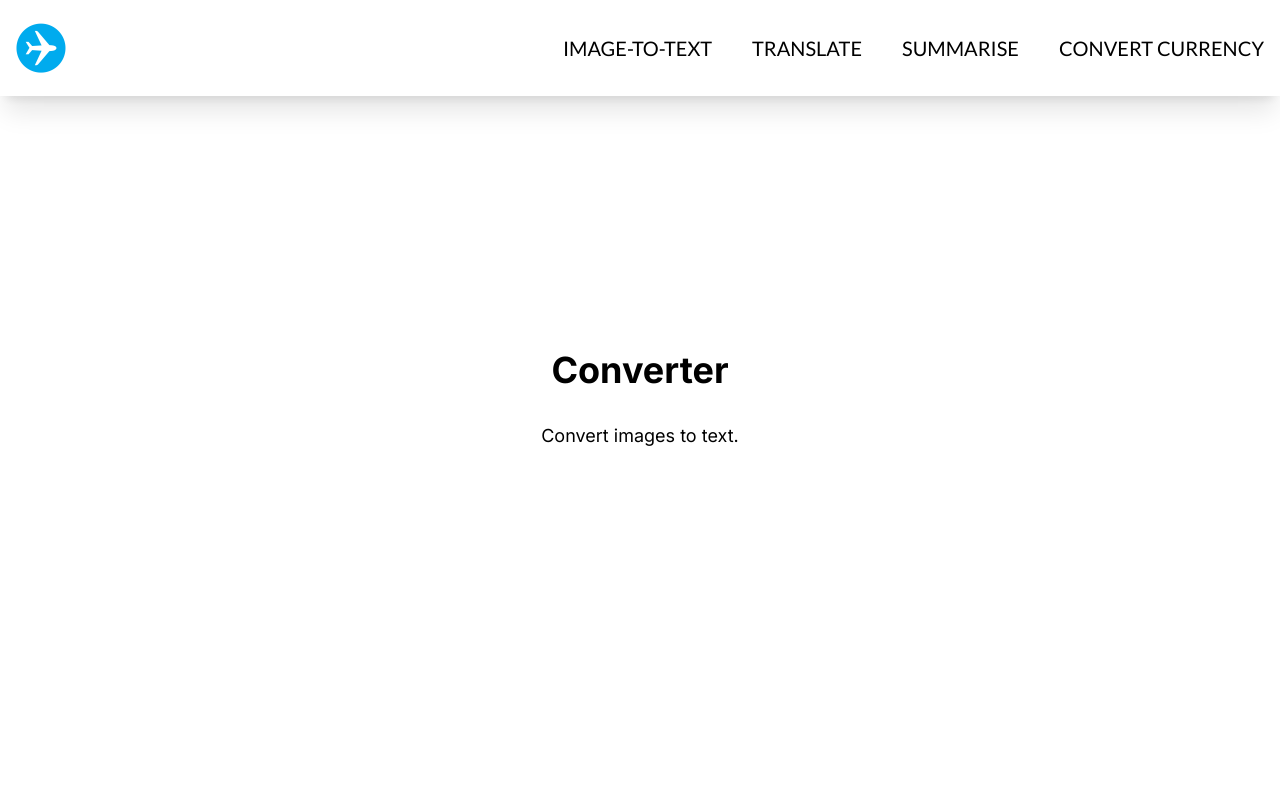
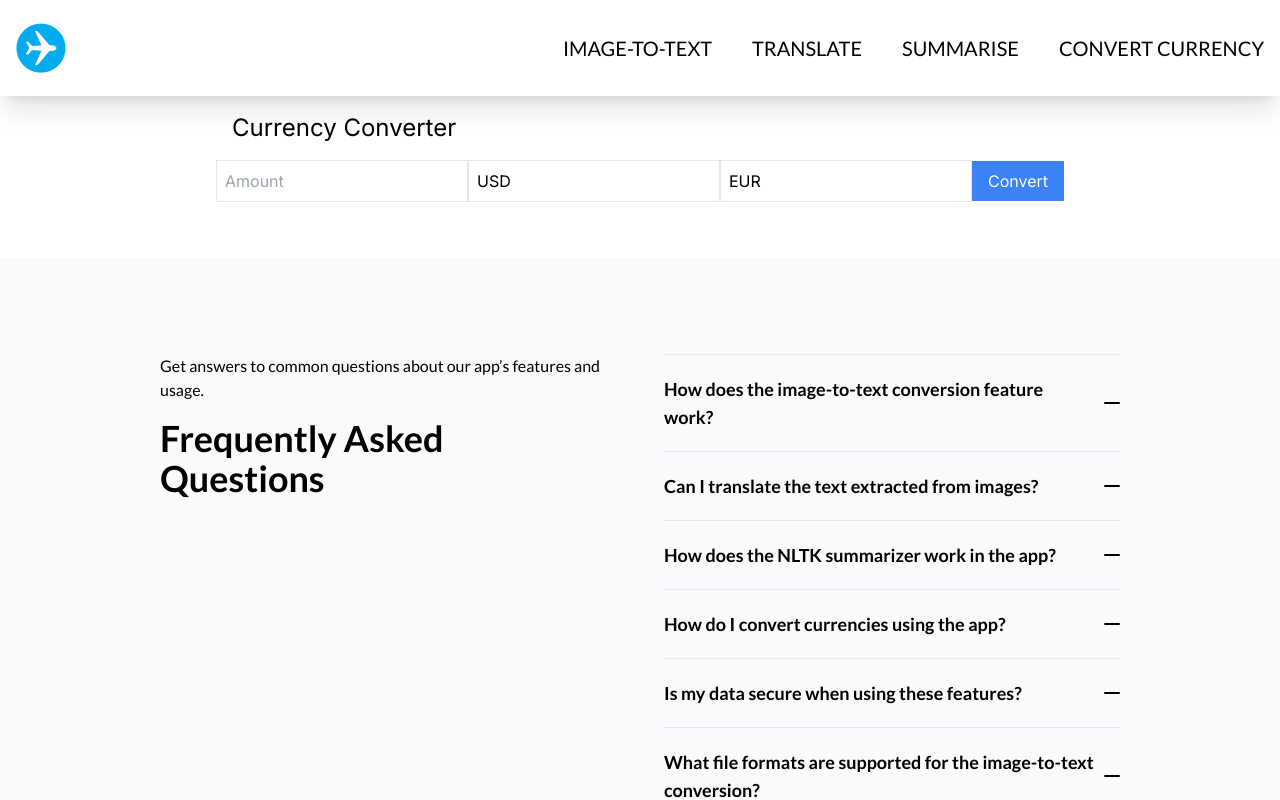
Before and after one commit to louisjoety/travel-toolkit, a Next.js app in the folder frontend/: page /converter in a window 1280 px wide. Shown: the top 800 px of the page. Built offline with nearby package versions, Linux system fonts and the light colour scheme.

Commit message:
add backend logic to codebase

```diff
--- a/frontend/app/converter/page.tsx
+++ b/frontend/app/converter/page.tsx
@@ -4,26 +4,68 @@ import "../globals.css";
 import Header from "../components/Header";
 import Footer from "../components/Footer";
 import React, { useState } from 'react';
-import { useRouter } from 'next/navigation';
 import Questions from "../components/Questions";
 
 export default function Converter() {
   const [menuOpen, setMenuOpen] = useState(false);
-    const router = useRouter();
+  const [image, setImage] = useState(null);
+  const [convertedText, setConvertedText] = useState('');
+  const [amount, setAmount] = useState('');
+  const [fromCurrency, setFromCurrency] = useState('USD');
+  const [toCurrency, setToCurrency] = useState('EUR');
+  const [convertedAmount, setConvertedAmount] = useState('');
 
-  const handleNav = () => {
-    setMenuOpen(!menuOpen);
+  const handleNav = () => setMenuOpen(!menuOpen);
+
+  const handleCurrencyConvert = async () => {
+    const response = await fetch('/api/currency_convert', {
+      method: 'POST',
+      headers: { 'Content-Type': 'application/json' },
+      body: JSON.stringify({ amount, from_currency: fromCurrency, to_currency: toCurrency }),
+    });
+    const data = await response.json();
+    setConvertedAmount(data.converted_amount || data.error);
   };
 
   return (
     <>
       <Header menuOpen={menuOpen} handleNav={handleNav} />
-    <main className="flex min-h-screen flex-col items-center justify-center p-24">
-      <h1 className="text-4xl font-bold mb-8">Converter</h1>
-      <p className="text-lg">Convert images to text.</p>
-    </main>
-    <Questions />
-    <Footer />
+      <main className="flex flex-col items-center justify-center p-6">
+        <h1 className="text-4xl font-bold mb-8">Converter</h1>
+        <div>
+          <h2 className="text-2xl m-4">Currency Converter</h2>
+          <input
+            type="number"
+            value={amount}
+            onChange={(e) => setAmount(e.target.value)}
+            placeholder="Amount"
+            className="border p-2 mb-4"
+          />
+          <input
+            type="text"
+            value={fromCurrency}
+            onChange={(e) => setFromCurrency(e.target.value.toUpperCase())}
+            placeholder="From (e.g., USD)"
+            className="border p-2 mb-4"
+          />
+          <input
+            type="text"
+            value={toCurrency}
+            onChange={(e) => setToCurrency(e.target.value.toUpperCase())}
+            placeholder="To (e.g., EUR)"
+            className="border p-2 mb-4"
+          />
+          <button
+            onClick={handleCurrencyConvert}
+            className="bg-blue-500 text-white px-4 py-2"
+          >
+            Convert
+          </button>
+          <p className="text-lg mt-4">{convertedAmount && `${amount} ${fromCurrency} = ${convertedAmount} ${toCurrency}`}</p>
+        </div>
+      </main>
+      <Questions />
+      <Footer />
     </>
   );
 }
```
Also changed, not shown: 1 other file (tests, documents, lock files or other folders).
